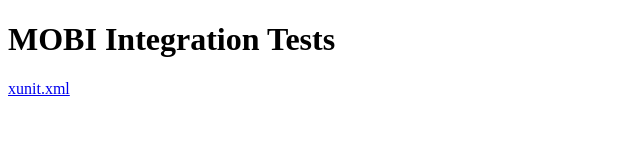
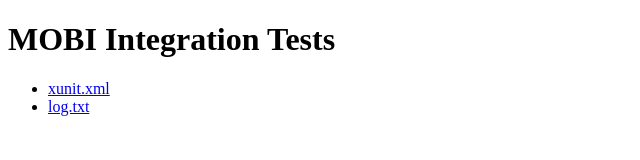
Before and after one commit to praxigento/mobi_test_integration, a website: page htdocs/index.html in a window 1280 px wide. Shown: the whole page, without its empty margins (0-640 px from the left). Drawn offline with Linux system fonts and the light colour scheme.

```diff
--- a/htdocs/index.html
+++ b/htdocs/index.html
@@ -9,7 +9,12 @@
 <body>
 <div>
     <h1>MOBI Integration Tests</h1>
-    <div><a href="xunit.xml">xunit.xml</a></div>
+    <div>
+        <ul>
+            <li><a href="xunit.xml">xunit.xml</a></li>
+            <li><a href="log.txt">log.txt</a></li>
+        </ul>
+    </div>
 </div>
 
 </body>
```
Also changed, not shown: 1 other file.
